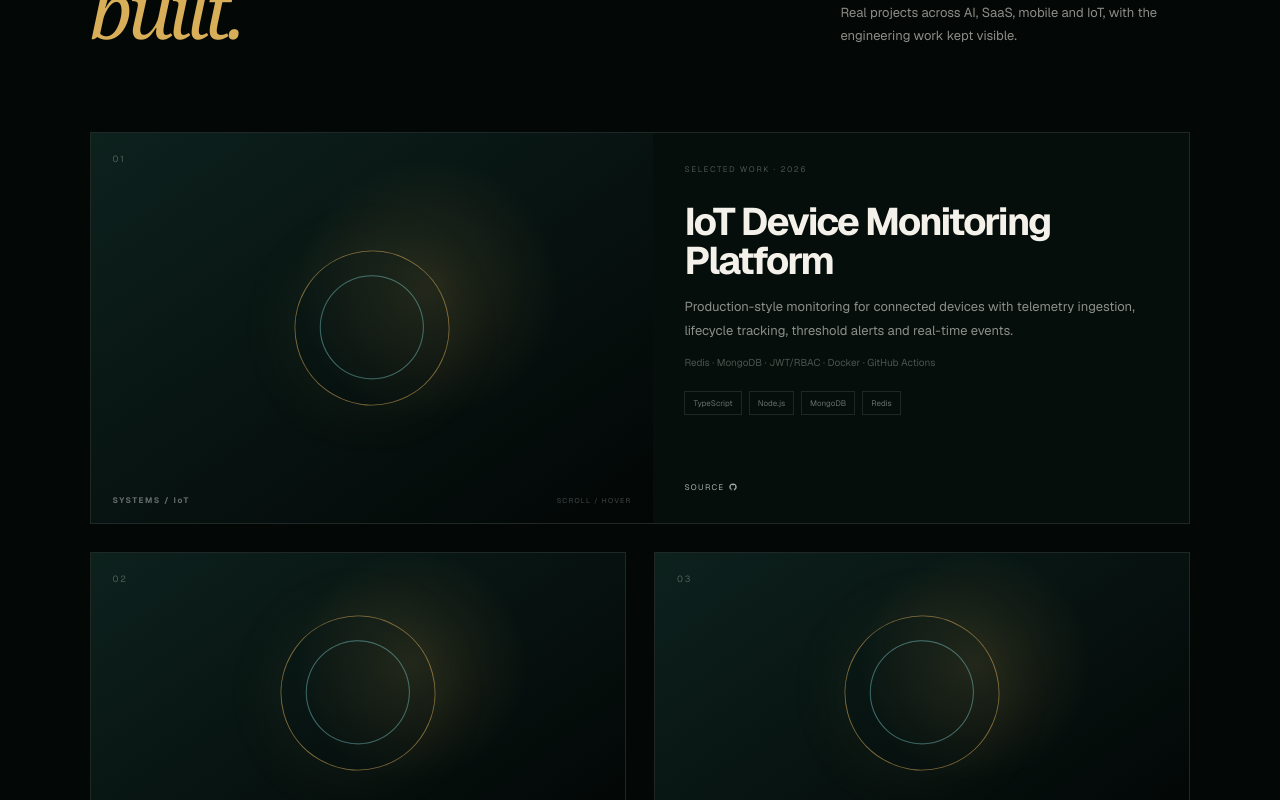
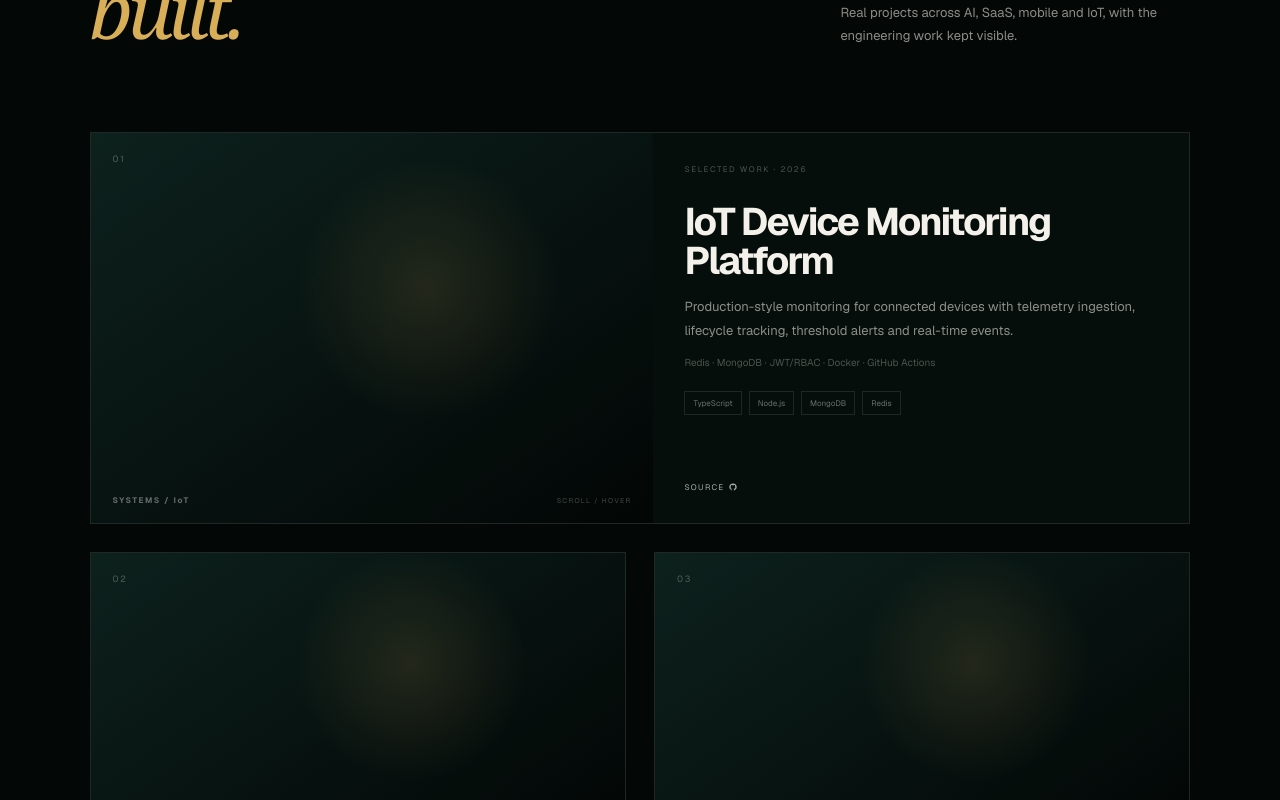
Before and after one commit to bhargav7014/my-portfoilo, a Next.js app: page / in a window 1280 px wide. Shown: the part 2660-3460 px from the top of the page. Built offline with nearby package versions, Linux system fonts and the light colour scheme.

Commit message:
Make project visuals unique and creative

```diff
--- a/src/app/page.jsx
+++ b/src/app/page.jsx
@@ -75,7 +75,7 @@ function WorldCanvas({ progress, mouseX, mouseY }) {
 function Project({item,index}) {
   const [show,setShow]=useState(false)
   return <motion.article className={styles.project} initial={{opacity:0,y:45}} whileInView={{opacity:1,y:0}} viewport={{once:true,amount:.15}} transition={{duration:.7,delay:index*.08}} onMouseEnter={()=>setShow(true)} onMouseLeave={()=>setShow(false)}>
-    <div className={styles.projectArt}><span>{item.n}</span><i className={styles.projectCore}/><b>{item.type}</b><em>{show?"OPEN SOURCE ↗":"SCROLL / HOVER"}</em></div>
+    <div className={styles.projectArt}><span>{item.n}</span><div className={styles["projectVisual"+index]}><i/><i/><i/></div><b>{item.type}</b><em>{show?"OPEN SOURCE ↗":"SCROLL / HOVER"}</em></div>
     <div className={styles.projectInfo}><small>SELECTED WORK · 2026</small><h3>{item.title}</h3><p>{item.text}</p><label>{item.detail}</label><div className={styles.tags}>{item.tech.map(t=><span key={t}>{t}</span>)}</div><div className={styles.links}><a href={GITHUB+"/"+item.repo} target="_blank" rel="noreferrer">SOURCE <GitHub fontSize="inherit"/></a>{item.backend&&<a href={GITHUB+"/"+item.backend} target="_blank" rel="noreferrer">BACKEND <ArrowOutward fontSize="inherit"/></a>}</div></div>
   </motion.article>
 }
```
